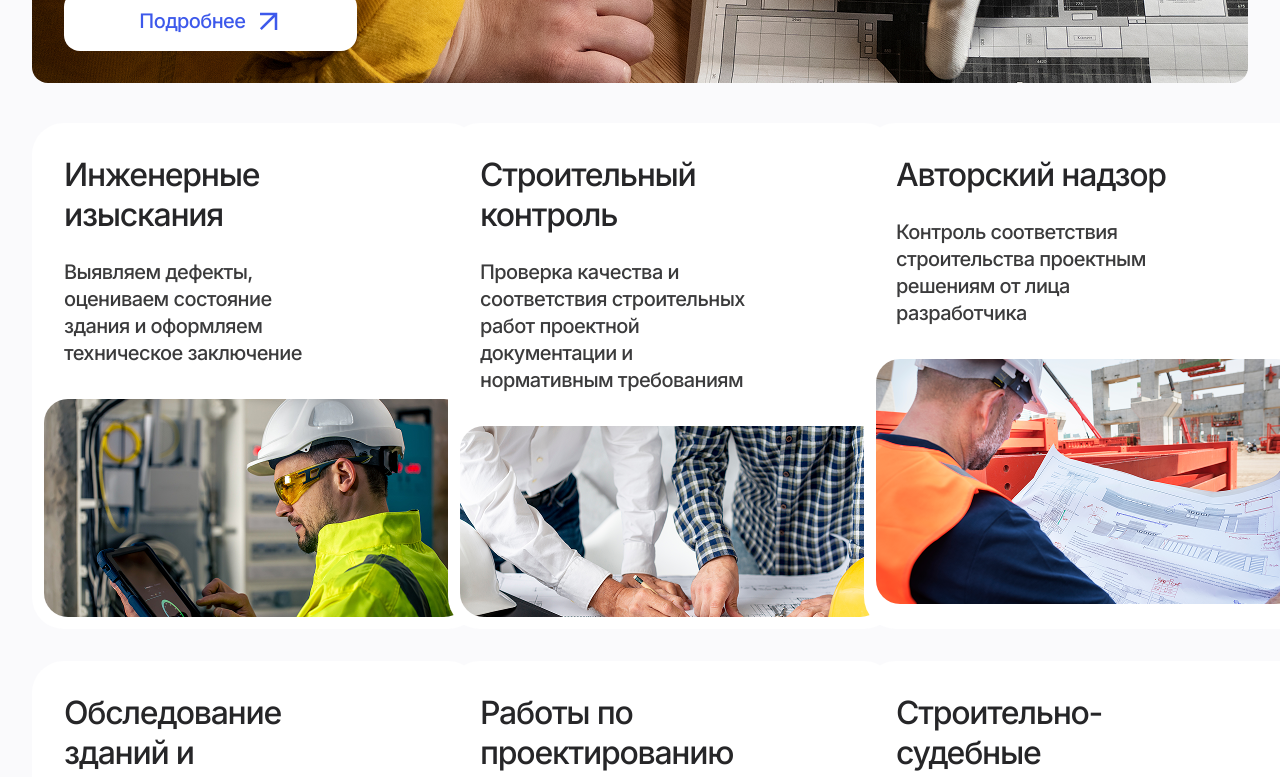
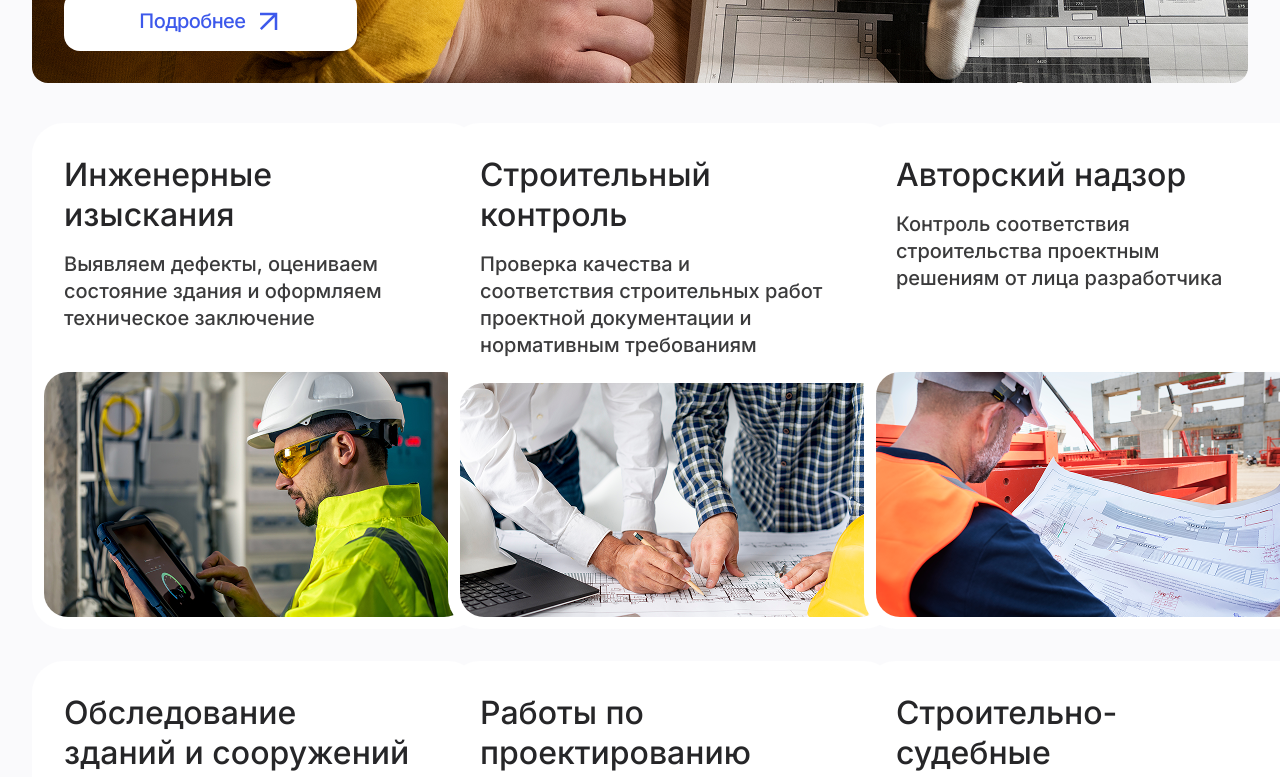
Before and after one commit to Youmeon/GIGABUILD, a Vue app in the folder frontend/: page / in a window 1280 px wide. Shown: the part 2300-3077 px from the top of the page. Built offline with nearby package versions, Linux system fonts and the light colour scheme.

Commit message:
add animation for button back in detailSercie

```diff
--- a/frontend/src/components/CardService.vue
+++ b/frontend/src/components/CardService.vue
@@ -1,18 +1,18 @@
 <template>
   <router-link
     :to="`/services/${card.id}`"
-    class="group flex h-[506px] w-[448px] shrink-0 flex-col gap-8 overflow-hidden rounded-[32px] bg-white p-[12px] pt-[32px] transition-all duration-300"
+    class="group flex h-[506px] w-[448px] shrink-0 flex-col justify-between overflow-hidden rounded-[32px] bg-white p-[12px] pt-[32px] transition-all duration-300"
   >
-    <div class="ml-5 mr-[72px]">
-      <div class="flex items-start justify-between gap-6">
-        <div class="flex flex-1 flex-col gap-6">
+    <div class="px-5">
+      <div class="flex items-start justify-between">
+        <div class="flex-1">
           <h4
-            class="text-[32px] font-medium leading-[125%] tracking-[-1.27px] text-[#262628]"
+            class="mb-4 text-[32px] font-medium leading-[125%] tracking-[-4%] text-[#262628]"
           >
             {{ card.title }}
           </h4>
           <p
-            class="text-[20px] font-medium leading-[135%] tracking-[-0.59px] text-[#3b3b3c]"
+            class="text-[20px] font-medium leading-[135%] tracking-[-3%] text-[#3b3b3c]"
           >
             {{ card.description }}
           </p>
@@ -37,7 +37,7 @@
         </div>
       </div>
     </div>
-    <div class="overflow-hidden rounded-[24px]">
+    <div class="mt-6 overflow-hidden rounded-[24px]">
       <img
         :src="getImageUrl(card.image)"
         :alt="card.title"
--- a/frontend/src/views/DetailServices.vue
+++ b/frontend/src/views/DetailServices.vue
@@ -16,7 +16,7 @@
         <div class="mb-16">
           <router-link
             to="/services"
-            class="mb-8 inline-flex items-center gap-2 text-[20px] font-medium tracking-[-3%] text-blue-600"
+            class="back-link mb-8 inline-flex items-center gap-2 text-[20px] font-medium tracking-[-3%] text-blue-600"
           >
             <svg
               width="24"
@@ -215,6 +215,36 @@ watch(
 </script>
 
 <style scoped>
+.back-link {
+  position: relative;
+  display: inline-flex;
+  text-decoration: none;
+  padding-bottom: 2px;
+  width: fit-content;
+}
+
+.back-link::after {
+  content: '';
+  position: absolute;
+  bottom: 0;
+  left: 0;
+  width: 0;
+  height: 2px;
+  background-color: currentColor;
+  transition: width 0.3s ease;
+}
+
+.back-link:hover::after {
+  width: 100%;
+}
+
+.back-link:not(:hover)::after {
+  left: auto;
+  right: 0;
+  width: 0;
+  transition: width 0.3s ease;
+}
+
 div::-webkit-scrollbar {
   height: 0;
 }
```
